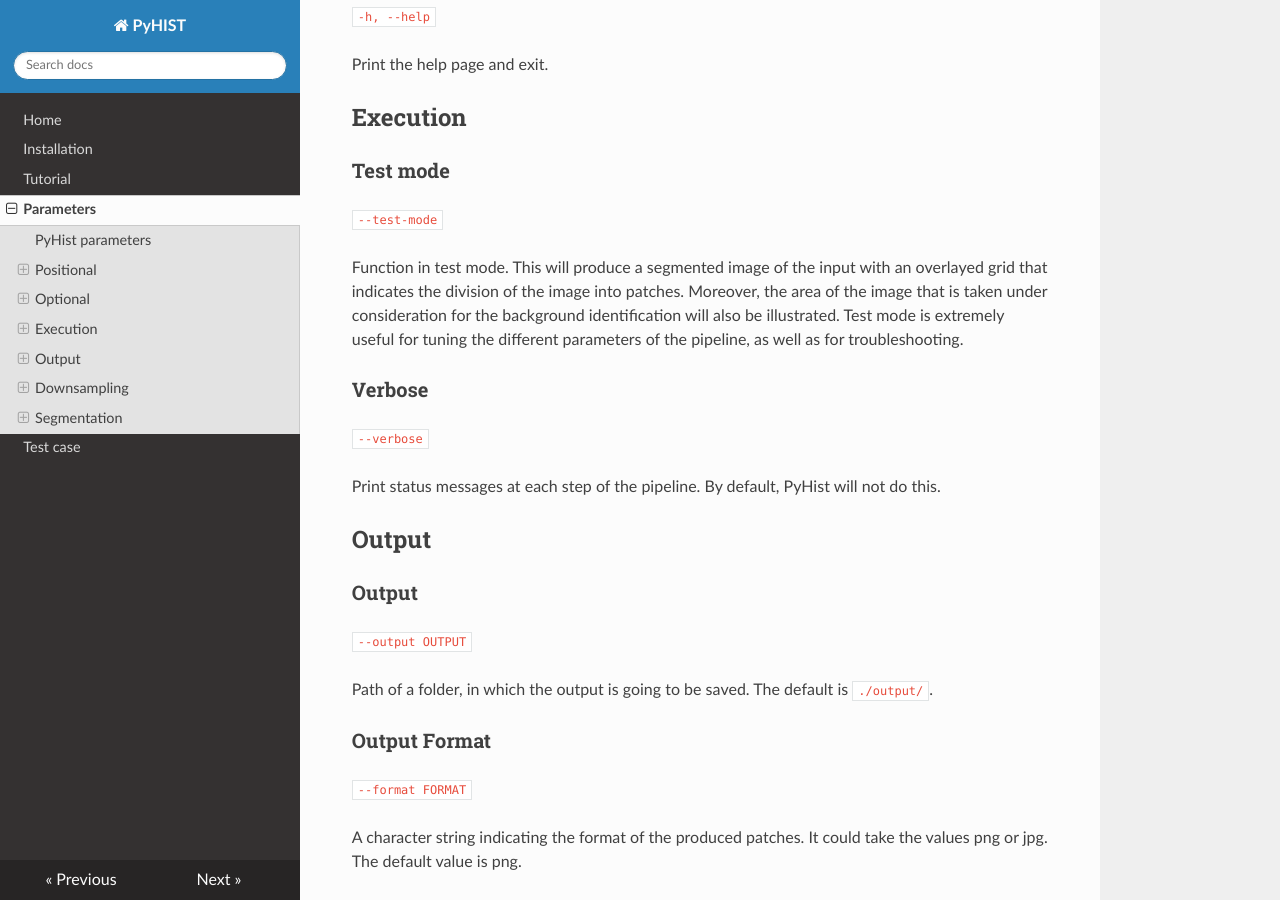
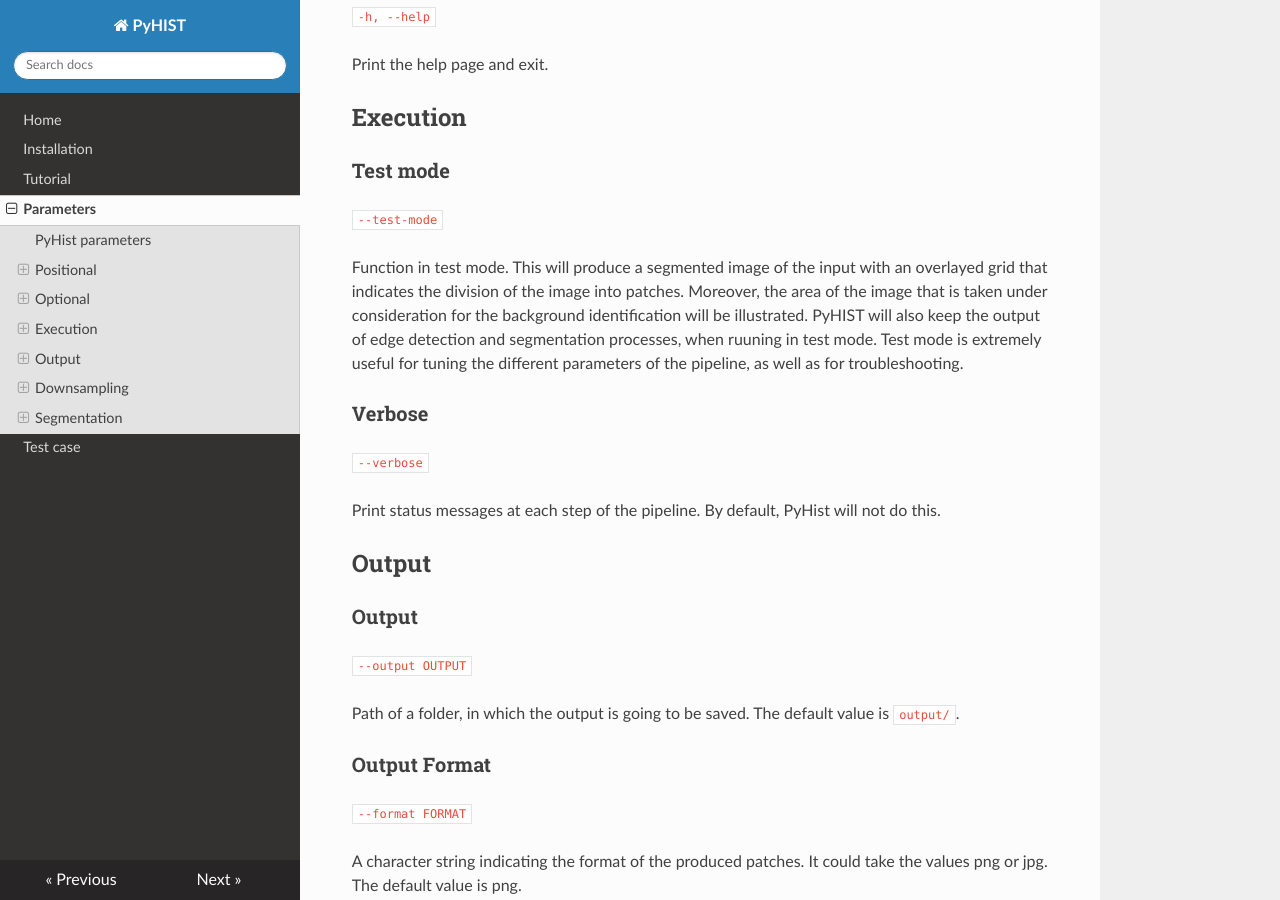
Before and after one commit to manuel-munoz-aguirre/PyHIST, an MkDocs documentation site: the page built from docs/parameters.md, in a window 1280 px wide and 900 px high, scrolled down 1117 px. Built offline with MkDocs 1.6.1, drawn with Linux system fonts in a browser that asks for light colours; nearby versions of some CDN libraries.

Commit message:
Parameters doc update

```diff
--- a/docs/parameters.md
+++ b/docs/parameters.md
@@ -50,9 +50,11 @@
 Function in test mode. This will produce a segmented image of the
 input with an overlayed grid that indicates the division of the image
 into patches. Moreover, the area of the image that is taken under
-consideration for the background identification will also be
-illustrated. Test mode is extremely useful for tuning the different
+consideration for the background identification will be
+illustrated. PyHIST will also keep the output of edge detection and segmentation processes,
+when ruuning in test mode. Test mode is extremely useful for tuning the different
 parameters of the pipeline, as well as for troubleshooting.
+
 
 ### Verbose<a name="verbose"></a>
 `--verbose`
@@ -66,7 +68,7 @@
 `--output OUTPUT`
 
 Path of a folder, in which the output is going to be saved. The
-default is `./output/`.
+default value is `output/`.
 
 ### Output Format<a name="format"></a>
 `--format FORMAT`
```
